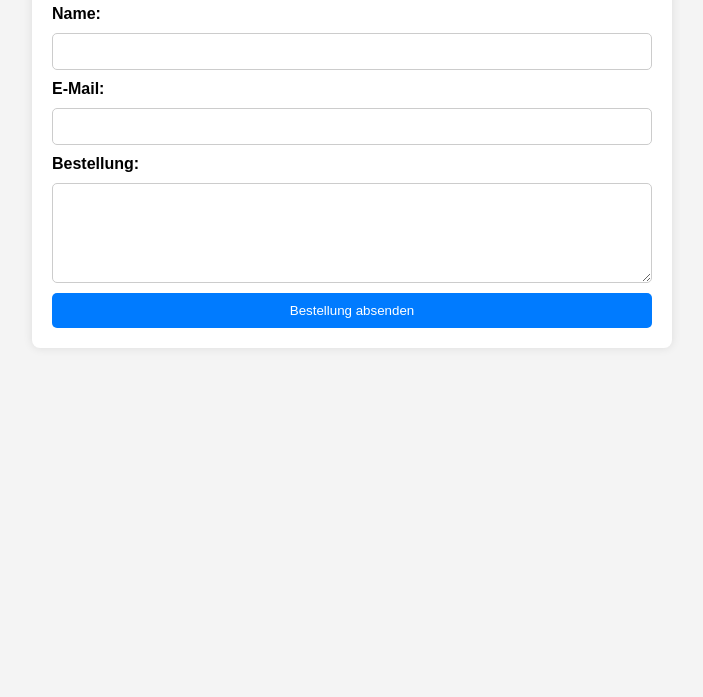
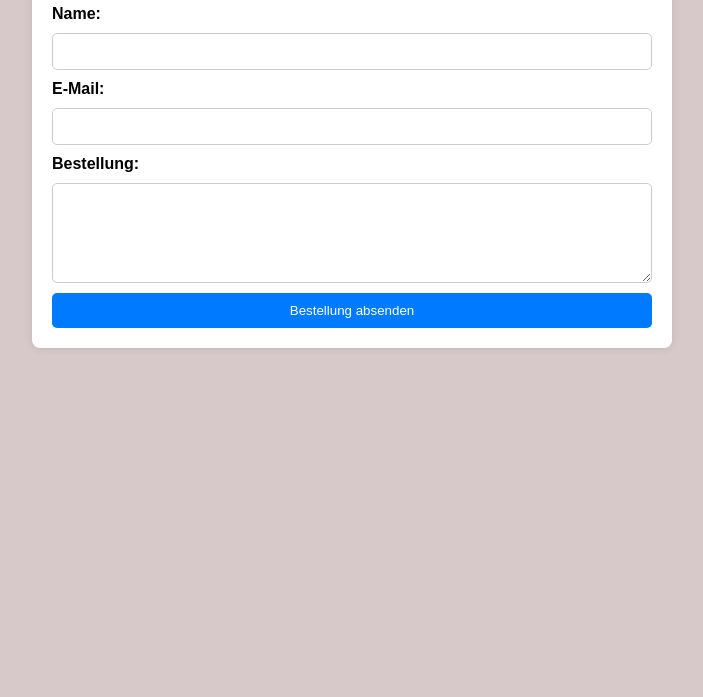
Before and after one commit to Michi-Meierdiecks/Michi-Meierdiecks-Deliverypage-HTML-Demo, a plain HTML site: page index.html in a window 1280 px wide. Shown: the part 103-800 px from the top of the page, without its empty margins (288-991 px from the left). Drawn offline with Linux system fonts and the light colour scheme.

Commit message:
Neue Farbe gewählt

```diff
--- a/index.html
+++ b/index.html
@@ -9,7 +9,7 @@
             font-family: Arial, sans-serif;
             margin: 0;
             padding: 0;
-            background-color: #f4f4f4;
+            background-color: #d7c9c9;
         }
         .container {
             max-width: 600px;
```
